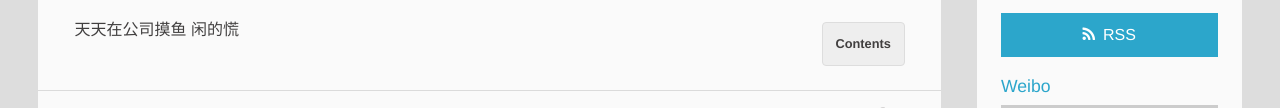
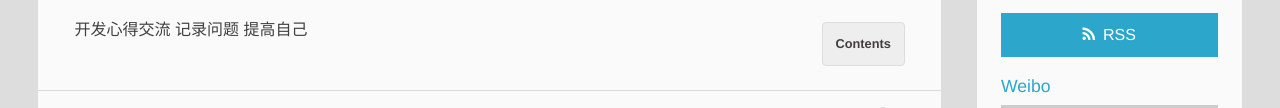
Before and after one commit to wjczxy0326/wjczxy0326, a plain HTML site: page 2020/04/11/start/index.html in a window 1280 px wide. Shown: the part 339-447 px from the top of the page. Drawn offline with Linux system fonts and the light colour scheme; a script that the page names is missing.

Commit message:
Site updated: 2020-04-11 16:51:50

```diff
--- a/2020/04/11/start/index.html
+++ b/2020/04/11/start/index.html
@@ -11,15 +11,15 @@
 
 
 
-    <meta name="description" content="天天在公司摸鱼 闲的慌">
+    <meta name="description" content="开发心得交流 记录问题 提高自己">
 <meta property="og:type" content="article">
 <meta property="og:title" content="建立的初衷">
 <meta property="og:url" content="http://yoursite.com/2020/04/11/start/index.html">
 <meta property="og:site_name" content="Hexo">
-<meta property="og:description" content="天天在公司摸鱼 闲的慌">
+<meta property="og:description" content="开发心得交流 记录问题 提高自己">
 <meta property="og:locale" content="en_US">
 <meta property="article:published_time" content="2020-04-10T16:00:00.000Z">
-<meta property="article:modified_time" content="2020-04-11T08:47:52.272Z">
+<meta property="article:modified_time" content="2020-04-11T08:51:35.996Z">
 <meta property="article:author" content="John Doe">
 <meta name="twitter:card" content="summary">
 
@@ -103,7 +103,7 @@
 
 		</div>
 
-		<p>天天在公司摸鱼 闲的慌</p>
+		<p>开发心得交流 记录问题 提高自己</p>
 
 	</div>
 		<footer class="article-footer clearfix">
--- a/index.html
+++ b/index.html
@@ -96,7 +96,7 @@
 </header>
     <div class="article-content">
 
-        <p>天天在公司摸鱼 闲的慌</p>
+        <p>开发心得交流 记录问题 提高自己</p>
 
 
 
```
